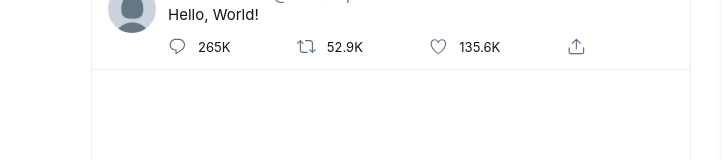
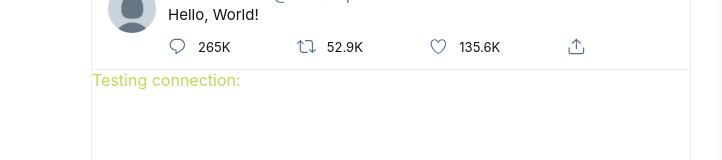
Before and after one commit to ajcousins/odinbook-react, a React (Create React App) app: page / in a window 1280 px wide. Shown: the part 237-397 px from the top of the page, without its empty margins (105-827 px from the left). Built offline with nearby package versions, Linux system fonts and the light colour scheme; no server answers.

Commit message:
Test API connection

```diff
--- a/package.json
+++ b/package.json
@@ -2,6 +2,7 @@
   "name": "odinbook-react",
   "version": "0.1.0",
   "private": true,
+  "proxy": "http://localhost:3001",
   "dependencies": {
     "@testing-library/jest-dom": "^5.12.0",
     "@testing-library/react": "^11.2.7",
--- a/src/App.js
+++ b/src/App.js
@@ -1,6 +1,7 @@
 import "./App.scss";
 import LeftSideBar from "./components/LeftSideBar";
 import MainFeed from "./components/MainFeed";
+import Test from "./components/Test";
 
 function App() {
   return (
--- a/src/components/MainFeed.js
+++ b/src/components/MainFeed.js
@@ -1,5 +1,6 @@
 import React from "react";
 import Tweet from "./../components/Tweet";
+import Test from "./../components/Test";
 
 const MainFeed = (props) => {
   return (
@@ -29,6 +30,7 @@ const MainFeed = (props) => {
         retweets='52.9K'
         likes='135.6K'
       />
+      <Test />
     </div>
   );
 };
--- /dev/null
+++ b/src/components/Test.js
@@ -0,0 +1,32 @@
+import React, { useState, useEffect } from "react";
+// import stringify from
+
+const Test = (props) => {
+  const [testMessage, setTestMessage] = useState("");
+
+  useEffect(async () => {
+    const response = await fetch("/users/", {
+      method: "GET",
+      headers: new Headers({
+        Authorization:
+          "Bearer eyJhbGciOiJIUzI1NiIsInR5cCI6IkpXVCJ9.eyJpZCI6IjYwYjkxYTg5MTA1ZmI4MTBkZDNiMDYzNCIsImlhdCI6MTYyMjgwMzUyNiwiZXhwIjoxNjIyODM5NTI2fQ.nosObeobqly2pX-vOqQlGhGcDFMLOh8cen9RM8aSY94",
+      }),
+    });
+    const data = await response.json();
+    setTestMessage(JSON.stringify(data.data.tweets));
+  });
+
+  // useEffect(() => {
+  //   fetch("/users/")
+  //     .then((res) => {
+  //       if (res.ok) {
+  //         return res.json();
+  //       }
+  //     })
+  //     .then((jsonRes) => setTestMessage(jsonRes.message));
+  // });
+
+  return <div>Testing connection: {testMessage}</div>;
+};
+
+export default Test;
```
